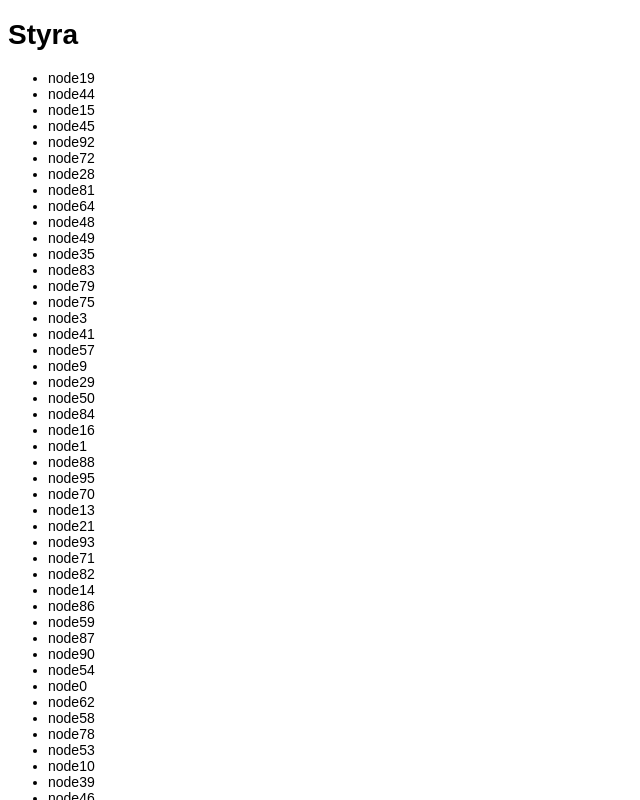
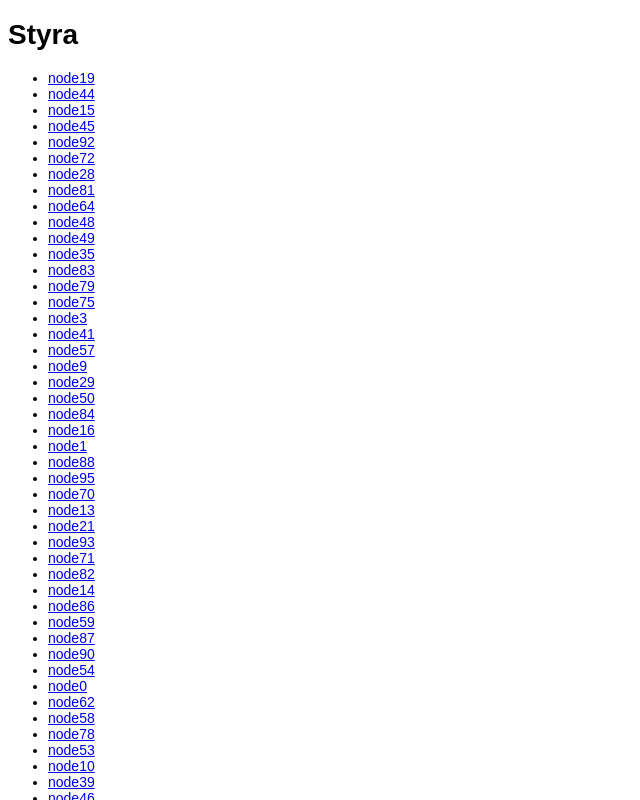
Before and after one commit to mjcampos/styra, a React (Create React App) app: page / in a window 1280 px wide. Shown: the top 800 px of the page, without its empty margins (0-640 px from the left). Built offline with nearby package versions, Linux system fonts and the light colour scheme.

Commit message:
Create Node component and added Router

```diff
--- a/package.json
+++ b/package.json
@@ -6,6 +6,7 @@
     "lodash": "^4.17.11",
     "react": "^16.7.0",
     "react-dom": "^16.7.0",
+    "react-router-dom": "^4.3.1",
     "react-scripts": "2.1.3"
   },
   "scripts": {
--- a/src/components/App.js
+++ b/src/components/App.js
@@ -1,12 +1,16 @@
 import React, { Component } from 'react';
 import NodeList from './NodeList';
+import Node from './Node';
+import {Route} from 'react-router-dom';
 
 class App extends Component {
   render() {
     return (
       <div>
       	<h1>Styra</h1>
-      	<NodeList/>
+
+      	<Route exact path="/" component={NodeList} />
+      	<Route exact path="/node/:node_id" component={Node} />
       </div>
     );
   }
--- /dev/null
+++ b/src/components/Node.js
@@ -0,0 +1,13 @@
+import React, { Component } from 'react';
+
+class Node extends Component {
+	render() {
+		return (
+			<div>
+				Node.js
+			</div>
+		);
+	}
+}
+
+export default Node;
--- a/src/components/NodeList.js
+++ b/src/components/NodeList.js
@@ -1,4 +1,5 @@
 import React, { Component } from 'react';
+import {Link} from 'react-router-dom';
 import {nodes} from '../scripts/script';
 
 class NodeList extends Component {
@@ -14,7 +15,9 @@ class NodeList extends Component {
 		return (
 			<div>
 				<ul>
-					{nodeArr.map(node => <li key={node}>{node}</li>)}
+					{nodeArr.map(node => (
+						<li key={node}><Link to={`node/${node}`}>{node}</Link></li>
+					))}
 				</ul>
 			</div>
 		);
--- a/src/index.js
+++ b/src/index.js
@@ -1,6 +1,12 @@
 import React from 'react';
 import ReactDOM from 'react-dom';
+import {BrowserRouter as Router, Route} from 'react-router-dom';
 import App from './components/App';
 import './styles/index.css';
 
-ReactDOM.render(<App />, document.getElementById('root'));
+ReactDOM.render(
+	<Router>
+		<Route path="/" component={App}/>
+	</Router>,
+	document.getElementById('root')
+);
```
Also changed, not shown: 1 other file (tests, documents, lock files or other folders).
